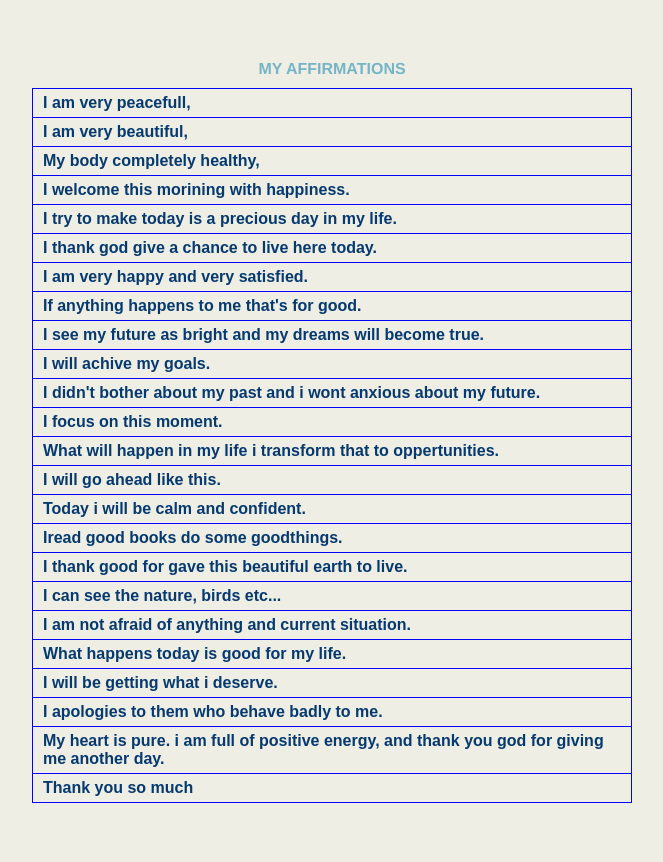
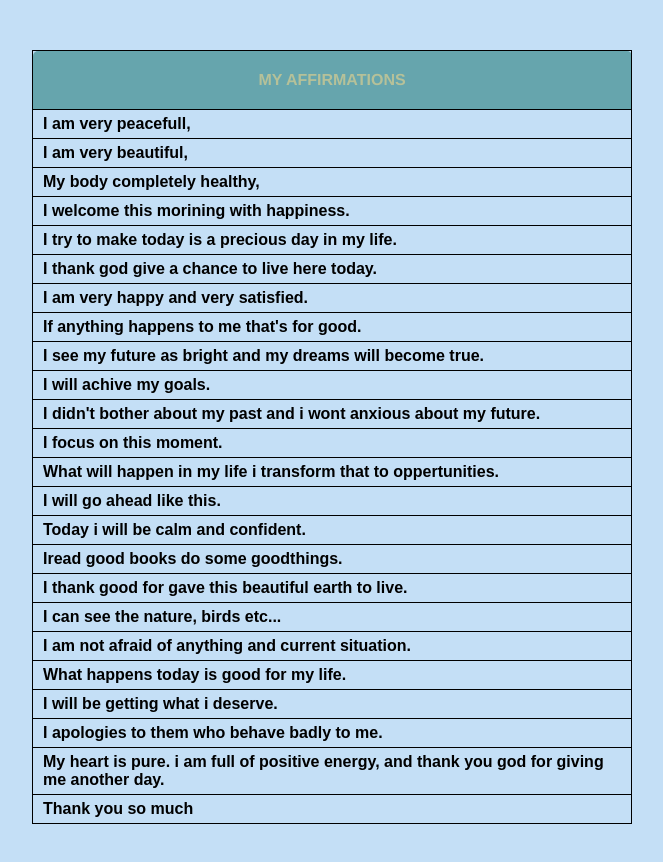
Before and after one commit to sureshkumarks1/weeko1, a plain HTML site: page index.html in a window 1280 px wide. Shown: the whole page, without its empty margins (308-971 px from the left). Drawn offline with Linux system fonts and the light colour scheme.

Commit message:
Update affir.css

```diff
--- a/affir.css
+++ b/affir.css
@@ -6,29 +6,35 @@
 body{
     margin: 50px auto ;
     width: 600px;
-    background-color: #eeeee4;
+    background-color: #c4dff6;
 
 }
 tr:hover{
-    background-color: #1e81b0;
-    color: white;
+    background-color: rgb(30, 136, 122);
+    scale: 1.05;
+    transition: 0.6s ease-in;
+
 }
-table{
+table, th, tr, td{
     border-collapse: collapse;
+    border: 1px solid black;
 }
 th{font-size: medium;
     font-family:Helvetica, sans-serif;
-    padding-top: 10px;
-    padding-bottom: 10px;
-    color: #76b5c5;
+    padding: 20px;
+    color: #b6c199;
+    border-top-right-radius: 5px;
+    border-top-left-radius: 5px;
+    background-color: #66a5ad;
+
 
 }
  td {
-    border: 1px solid blue;
+
     padding: 5px 10px 5px 10px;
     font-size: 16px;
     font-family: Arial, Helvetica, sans-serif;
-    color: #063970;
+    /* color: #003b46; */
     font-weight: bold;
 
 }
```
